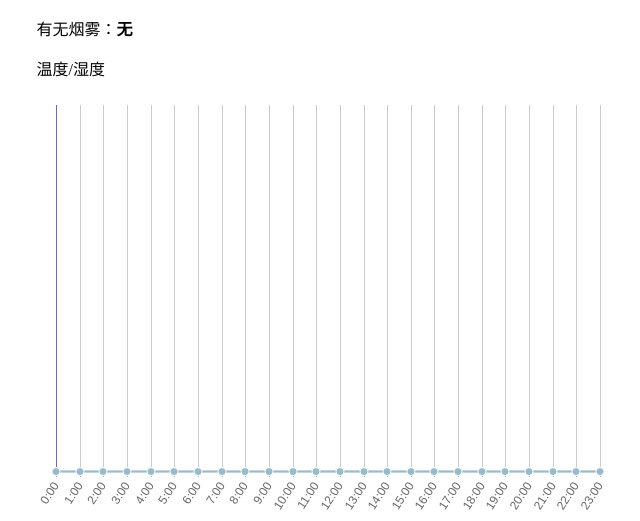
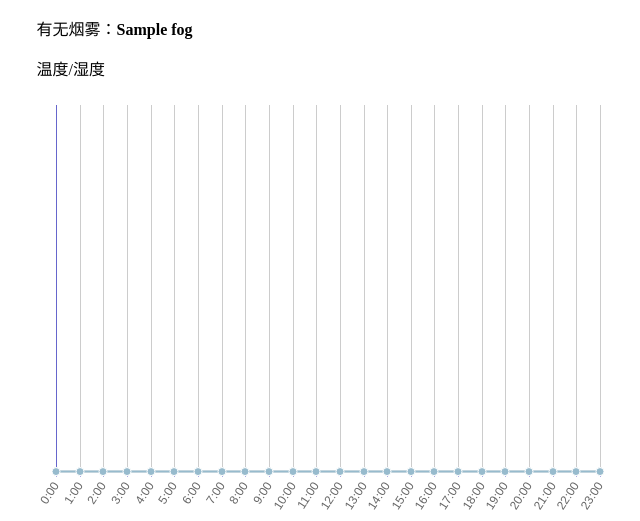
Before and after one commit to Maria97120/RaspberrySensor, a Python web app: template templates/line.html in a window 1280 px wide. Shown: the top 521 px of the page, without its empty margins (319-959 px from the left). Run offline with Jinja, Linux system fonts and the light colour scheme; the template is opened without the code that fills it: most values are stand-ins (such as "Sample title", 1, 10 or a date in 2020).

Commit message:
some changs

```diff
--- a/RaspberryEx/module.py
+++ b/RaspberryEx/module.py
@@ -42,7 +42,8 @@ class lineHandler(tornado.web.RequestHandler):
 			b.append(j)
 			k=k+1
 			j=j+1
-		self.render('line.html',tem0=a[0],tem1=a[1],tem2=a[2],tem3=a[3],tem4=a[4],tem5=a[5],tem6=a[6],tem7=a[7],tem8=a[8],tem9=a[9],tem10=a[10],tem11=a[11],tem12=a[12],tem13=a[13],tem14=a[14],tem15=a[15],tem16=a[16],tem17=a[17],tem18=a[18],tem19=a[19],tem20=a[20],tem21=a[21],tem22=a[22],tem23=a[23],hum0=b[0],hum1=b[1],hum2=b[2],hum3=b[3],hum4=b[4],hum5=b[5],hum6=b[6],hum7=b[7],hum8=b[8],hum9=b[9],hum10=b[10],hum11=b[11],hum12=b[12],hum13=b[13],hum14=b[14],hum15=b[15],hum16=b[16],hum17=b[17],hum18=b[18],hum19=b[19],hum20=b[20],hum21=b[21],hum22=b[22],hum23=b[23])
+		fog="has fog"
+		self.render('line.html',fog=fog,tem0=a[0],tem1=a[1],tem2=a[2],tem3=a[3],tem4=a[4],tem5=a[5],tem6=a[6],tem7=a[7],tem8=a[8],tem9=a[9],tem10=a[10],tem11=a[11],tem12=a[12],tem13=a[13],tem14=a[14],tem15=a[15],tem16=a[16],tem17=a[17],tem18=a[18],tem19=a[19],tem20=a[20],tem21=a[21],tem22=a[22],tem23=a[23],hum0=b[0],hum1=b[1],hum2=b[2],hum3=b[3],hum4=b[4],hum5=b[5],hum6=b[6],hum7=b[7],hum8=b[8],hum9=b[9],hum10=b[10],hum11=b[11],hum12=b[12],hum13=b[13],hum14=b[14],hum15=b[15],hum16=b[16],hum17=b[17],hum18=b[18],hum19=b[19],hum20=b[20],hum21=b[21],hum22=b[22],hum23=b[23])
 
 class linepeopleHandler(tornado.web.RequestHandler):
 	def get(self):
--- a/templates/line.html
+++ b/templates/line.html
@@ -22,11 +22,7 @@
 	</style>
 	<body>
 		<div id="graph">
-			<p >有无烟雾：<b id="fog">有</b></p>
-			<script type="text/javascript">
-				var p=document.getElementById("fog");
-				p.innerHTML = "无";
-			</script>
+			<p >有无烟雾：<b id="fog">{{fog}}</b></p>
 			<p>温度/湿度</p>
 			<canvas id="canvas" height="450" width="600"></canvas>
 			<small>摄氏度,湿度/时间</small>
```
Also changed, not shown: temp.py (deleted), 9 other files.
